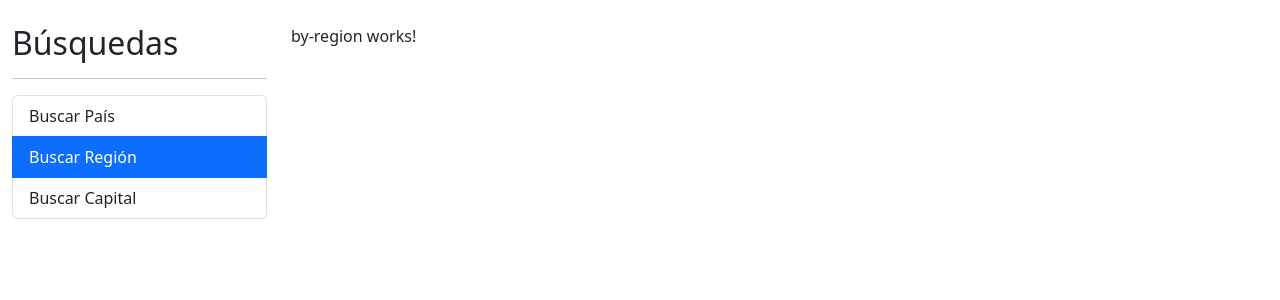
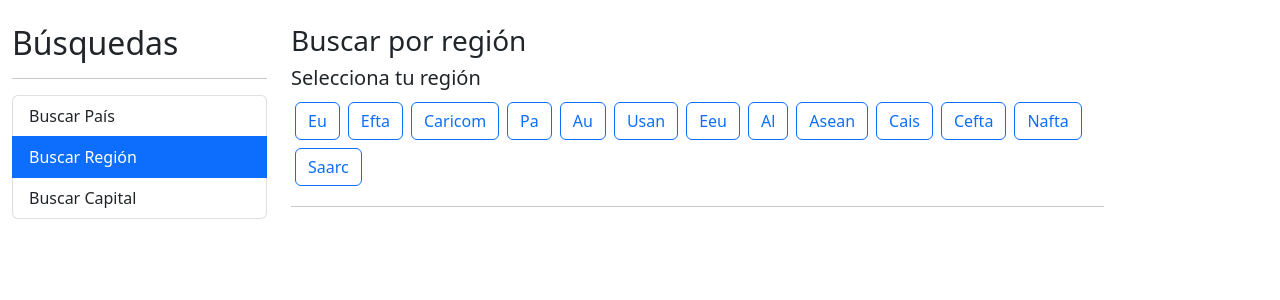
Before and after one commit to jsapuyesp/Countries-App, an Angular app: page /region in a window 1280 px wide. Shown: the top 300 px of the page. Built offline with nearby package versions, Linux system fonts and the light colour scheme.

Commit message:
Aplicación finalizada sin estilos

```diff
--- a/src/app/country/pages/by-country/by-country.component.html
+++ b/src/app/country/pages/by-country/by-country.component.html
@@ -10,6 +10,22 @@
   </div>
 </div>
 
+<ul class="list-group" *ngIf="mostrarSugerencias">
+  <li
+    class="list-group-item list-group-item-action"
+    *ngFor="let country of sugerenciasList"
+  >
+    <a [routerLink]="['/country', country.cca2]">
+      {{ country.name.common }}
+    </a>
+  </li>
+  <li class="list-group-item list-group-item-action">
+    <a class="nav-link" (click)="buscarSugerido(termino)"
+      >Buscar "{{ termino }}"</a
+    >
+  </li>
+</ul>
+
 <hr />
 
 <div class="alert alert-danger" *ngIf="isError">
--- a/src/app/country/pages/by-country/by-country.component.ts
+++ b/src/app/country/pages/by-country/by-country.component.ts
@@ -6,6 +6,11 @@ import { Country } from '../../interfaces/country.interface';
   selector: 'app-by-country',
   templateUrl: './by-country.component.html',
   styles: [
+    `
+    li {
+      cursor: pointer;
+    }
+    `
   ]
 })
 export class ByCountryComponent {
@@ -13,6 +18,8 @@ export class ByCountryComponent {
   termino: string = '';
   isError: boolean = false;
   countries: Country[] = [];
+  sugerenciasList: Country[] = [];
+  mostrarSugerencias: boolean = false;
 
   constructor(private paisService: CountryService) { }
 
@@ -20,6 +27,7 @@ export class ByCountryComponent {
 
     this.isError = false;
     this.termino = termino;
+    this.mostrarSugerencias = false;
 
     this.paisService.buscarPais(termino)
       .subscribe(countries => {
@@ -32,7 +40,18 @@ export class ByCountryComponent {
 
   sugerencias(termino: string) {
     this.isError = false;
-    //TODO crear sugerencias
+    this.termino = termino;
+
+    this.paisService.buscarPais(termino)
+      .subscribe(paises => this.sugerenciasList = paises.splice(0, 5),
+        err => this.sugerenciasList = []);
+    this.mostrarSugerencias = true;
+
+  }
+
+  buscarSugerido(termino: string) {
+    this.buscar(termino);
+
   }
 
 }
--- a/src/app/country/pages/by-region/by-region.component.html
+++ b/src/app/country/pages/by-region/by-region.component.html
@@ -1 +1,26 @@
-<p>by-region works!</p>
+<h3>Buscar por región</h3>
+
+<h5>Selecciona tu región</h5>
+<!-- [ngClass]="{
+  'btn-primary': regionActiva === region,
+  'btn-outline-primary': regionActiva !== region
+}" -->
+
+<div class="row">
+  <div class="col">
+    <button
+      [class]="getCss(region)"
+      (click)="activarRegion(region)"
+      *ngFor="let region of regiones"
+    >
+      {{ region | titlecase }}
+    </button>
+    <hr />
+  </div>
+</div>
+
+<div class="row">
+  <div class="col">
+    <app-country-table [countries]="paises"> </app-country-table>
+  </div>
+</div>
--- a/src/app/country/pages/by-region/by-region.component.ts
+++ b/src/app/country/pages/by-region/by-region.component.ts
@@ -1,4 +1,7 @@
 import { Component, OnInit } from '@angular/core';
+import { Country } from '../../interfaces/country.interface';
+import { CountryService } from '../../services/country.service';
+
 
 @Component({
   selector: 'app-by-region',
@@ -6,11 +9,44 @@ import { Component, OnInit } from '@angular/core';
   styles: [
   ]
 })
-export class ByRegionComponent implements OnInit {
+export class ByRegionComponent {
 
-  constructor() { }
+  regiones: string[] = ['EU',
+    'EFTA',
+    'CARICOM',
+    'PA',
+    'AU',
+    'USAN',
+    'EEU',
+    'AL',
+    'ASEAN',
+    'CAIS',
+    'CEFTA',
+    'NAFTA',
+    'SAARC'];
+  regionActiva: string = '';
+  paises: Country[] = [];
 
-  ngOnInit(): void {
+
+
+
+  constructor(private paisService: CountryService) { }
+
+  getCss(region: string): string {
+    return (region === this.regionActiva)
+      ? 'btn btn-primary m-1'
+      : 'btn btn-outline-primary m-1';
   }
 
+  activarRegion(region: string) {
+
+    if (region === this.regionActiva) { return; }
+
+    this.regionActiva = region;
+    this.paises = []
+
+
+    this.paisService.buscarRegion(region)
+      .subscribe(countries => { this.paises = countries });
+  }
 }
--- a/src/app/country/services/country.service.ts
+++ b/src/app/country/services/country.service.ts
@@ -28,6 +28,8 @@ export class CountryService {
     return this.http.get<Country[]>(url);
   }
 
-
-
+  buscarRegion(region: string): Observable<Country[]> {
+    const url = `https://restcountries.com/v2/regionalbloc/${region}`;
+    return this.http.get<Country[]>(url);
+  }
 }
```
